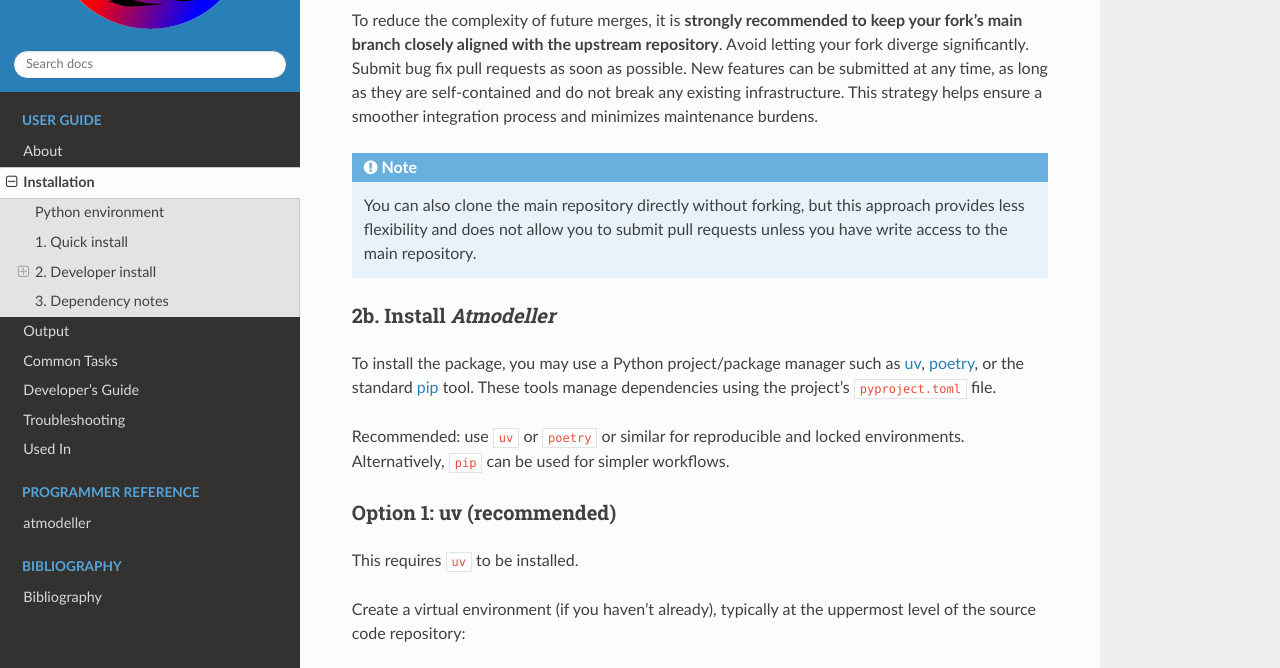
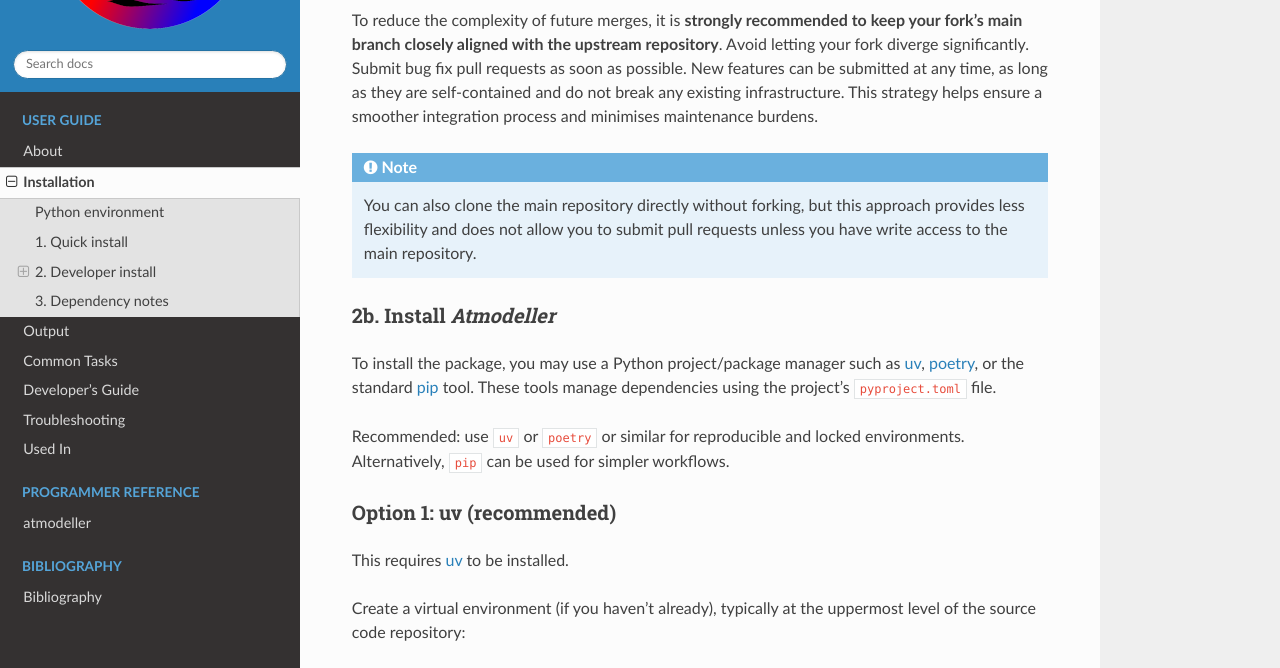
Before and after one commit to kaustubhhakim/atmodeller, a Sphinx documentation site: the page built from docs/installation.rst, in a window 1280 px wide and 900 px high, scrolled down 1342 px. Shown: the part 223-891 px from the top of the window. Built offline with Sphinx 7.4.7 and the Read the Docs theme 3.1.0, drawn with Linux system fonts in a browser that asks for light colours; pages that are not in the unit, such as notebooks, are missing from menus.

Commit message:
docs: installation updates

```diff
--- a/docs/installation.rst
+++ b/docs/installation.rst
@@ -56,7 +56,7 @@ Replace ``<your-account>`` with your actual **GitHub username or organisation na
 
 To keep your fork in sync with the original repository---or to submit changes via pull requests---you can follow the instructions in the `GitHub documentation <https://docs.github.com/en/pull-requests/collaborating-with-pull-requests/working-with-forks/configuring-a-remote-repository-for-a-fork>`_ on configuring a remote upstream. This setup allows you to fetch updates from the main repository and integrate them into your fork.
 
-To reduce the complexity of future merges, it is **strongly recommended to keep your fork's main branch closely aligned with the upstream repository**. Avoid letting your fork diverge significantly. Submit bug fix pull requests as soon as possible. New features can be submitted at any time, as long as they are self-contained and do not break any existing infrastructure. This strategy helps ensure a smoother integration process and minimizes maintenance burdens.
+To reduce the complexity of future merges, it is **strongly recommended to keep your fork's main branch closely aligned with the upstream repository**. Avoid letting your fork diverge significantly. Submit bug fix pull requests as soon as possible. New features can be submitted at any time, as long as they are self-contained and do not break any existing infrastructure. This strategy helps ensure a smoother integration process and minimises maintenance burdens.
 
 .. note::
 
@@ -73,7 +73,7 @@ Alternatively, ``pip`` can be used for simpler workflows.
 Option 1: uv (recommended)
 ^^^^^^^^^^^^^^^^^^^^^^^^^^
 
-This requires ``uv`` to be installed.
+This requires `uv <https://docs.astral.sh/uv>`_ to be installed.
 
 Create a virtual environment (if you haven't already), typically at the uppermost level of the source code repository::
 
```
